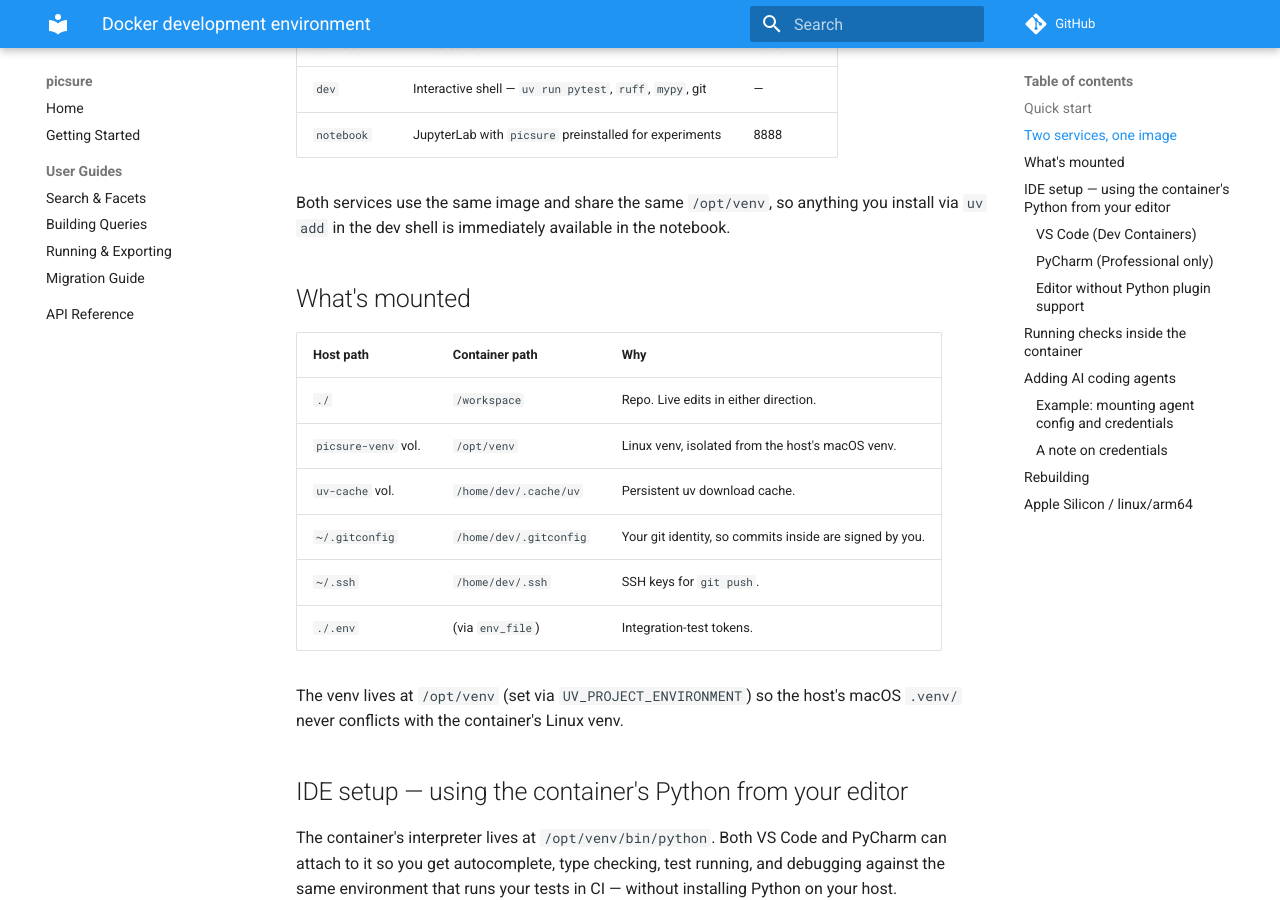
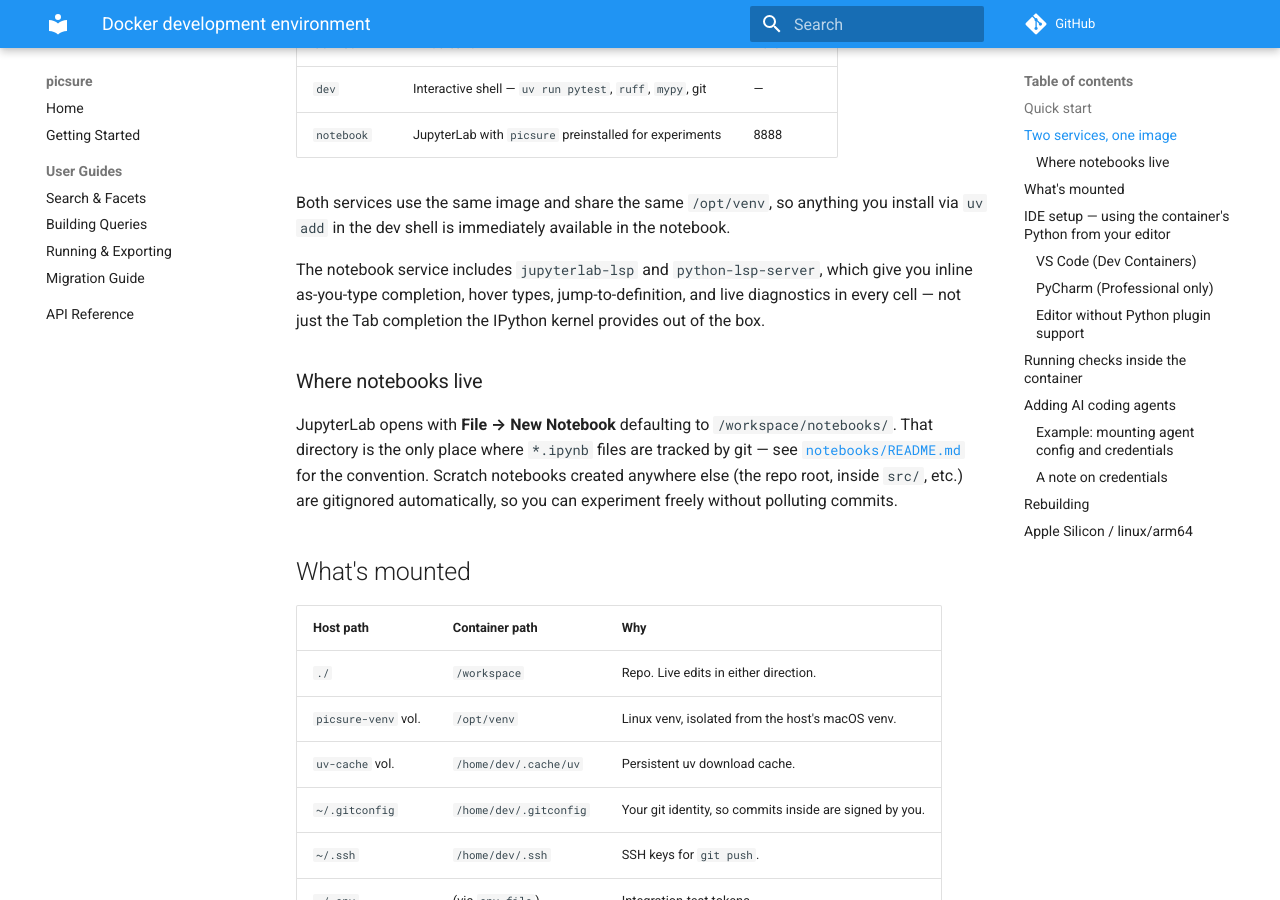
Before and after one commit to hms-dbmi/pic-sure-python-adapter-hpds, an MkDocs documentation site: the page built from docs/development-docker.md, in a window 1280 px wide and 900 px high, scrolled down 563 px. Built offline with MkDocs 1.6.1 and Material for MkDocs 9.7.7, drawn with Linux system fonts in a browser that asks for light colours; comment, search, counter and statistics services are not loaded.

Commit message:
feat(notebook): add LSP, dedicated notebooks/ dir, and token gitignore
JupyterLab autocomplete out of the box is limited to IPython's Tab
completion. Adding `jupyterlab-lsp` + `python-lsp-server[all]` gives
inline completions, hover types, jump-to-definition, and live
diagnostics — same experience an IDE provides.

Notebook organization:
  - New `notebooks/` directory is the home for committed notebooks
    (examples, demos, walkthroughs). README explains the convention.
  - `.gitignore` now allow-lists only `notebooks/**/*.ipynb`; every
    other `*.ipynb` is ignored, so scratch experiments stay out of
    git automatically.
  - `docker-compose.yml` sets `--ServerApp.preferred_dir` so File →
    New Notebook defaults to `notebooks/` inside the container.

Also gitignore `token.txt` / `*.token` so credentials accidentally
pasted into the workspace don't end up in a future `git add -A`.

```diff
--- a/docker-compose.yml
+++ b/docker-compose.yml
@@ -56,6 +56,7 @@ services:
       - --ServerApp.token=
       - --ServerApp.password=
       - --ServerApp.root_dir=/workspace
+      - --ServerApp.preferred_dir=/workspace/notebooks
 
 volumes:
   picsure-venv:
--- a/docs/development-docker.md
+++ b/docs/development-docker.md
@@ -26,6 +26,21 @@ reuse it. The sync repeats automatically when `pyproject.toml` or
 Both services use the same image and share the same `/opt/venv`, so
 anything you install via `uv add` in the dev shell is immediately
 available in the notebook.
+
+The notebook service includes `jupyterlab-lsp` and `python-lsp-server`,
+which give you inline as-you-type completion, hover types,
+jump-to-definition, and live diagnostics in every cell — not just the
+Tab completion the IPython kernel provides out of the box.
+
+### Where notebooks live
+
+JupyterLab opens with **File → New Notebook** defaulting to
+`/workspace/notebooks/`. That directory is the only place where
+`*.ipynb` files are tracked by git — see
+[`notebooks/README.md`](../notebooks/README.md) for the convention.
+Scratch notebooks created anywhere else (the repo root, inside `src/`,
+etc.) are gitignored automatically, so you can experiment freely
+without polluting commits.
 
 ## What's mounted
 
--- a/pyproject.toml
+++ b/pyproject.toml
@@ -32,6 +32,8 @@ docs = [
 notebook = [
     "jupyterlab>=4.2",
     "ipykernel>=6.29",
+    "jupyterlab-lsp>=5.1",
+    "python-lsp-server[all]>=1.12",
 ]
 
 [build-system]
```
Also changed, not shown: notebooks/README.md (added, +35 -0 lines), 1 other file.
